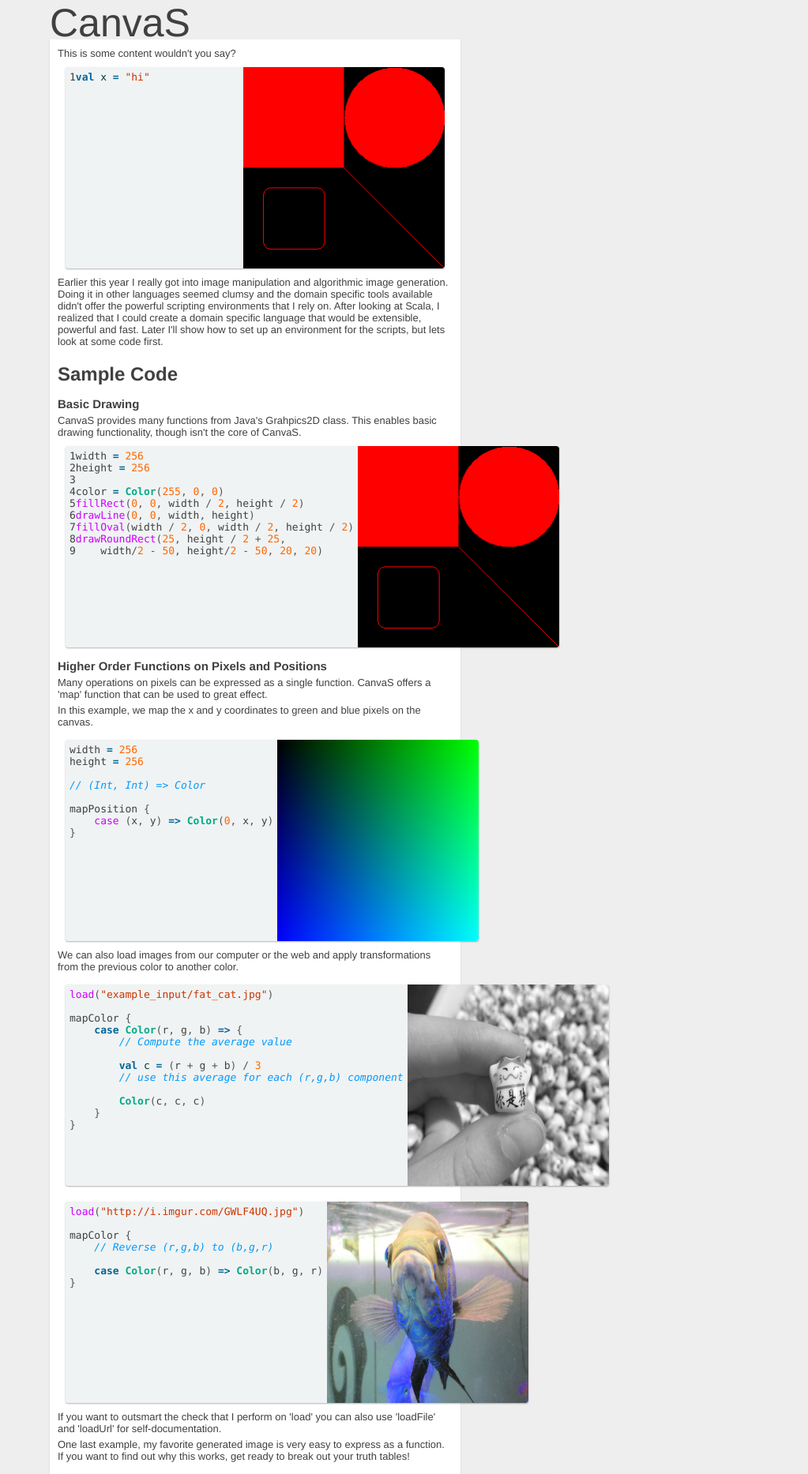
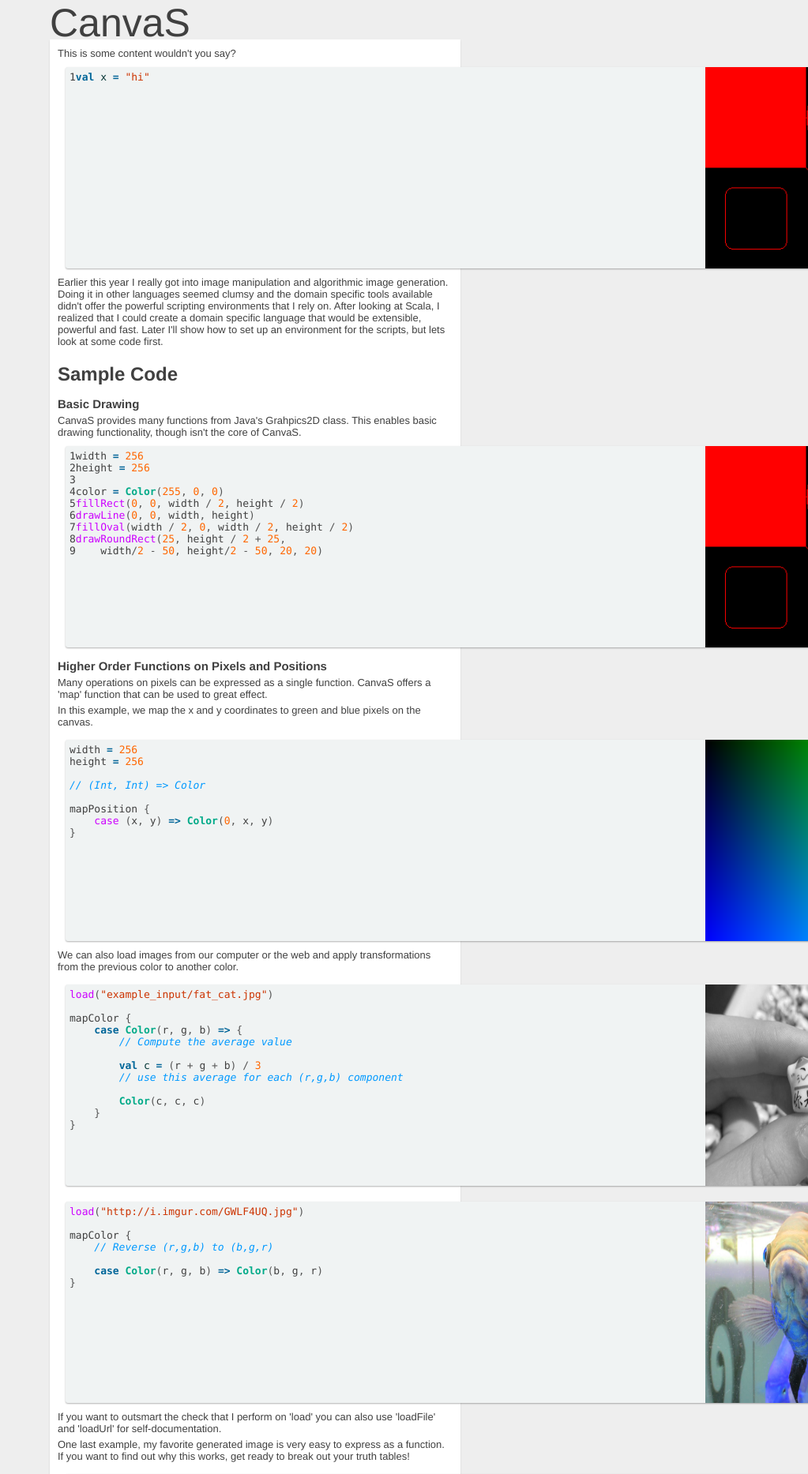
Before and after one commit to TyOverby/CanvaS, a Jekyll site: the page built from index.html, in a window 1280 px wide. Shown: the top 1867 px of the page at 79% size, without its empty margins (257-1280 px from the left). Built offline with Jekyll 4.4.1, drawn with Linux system fonts in a browser that asks for light colours.

Commit message:
automated push

```diff
--- a/stylesheets/stylesheet.css
+++ b/stylesheets/stylesheet.css
@@ -84,13 +84,14 @@ body {
     background: #f0f3f3;
     font-family: Menlo, Monaco, 'Andale Mono', 'lucida console', 'Courier New', monospace;
     font-size: 13px;
+    width: 800px;
 
 }
 
 
 
 .code-td{
-  width: 900px;
+  //width: 900px;
   vertical-align:top;
   padding: 5px;
 }
```
